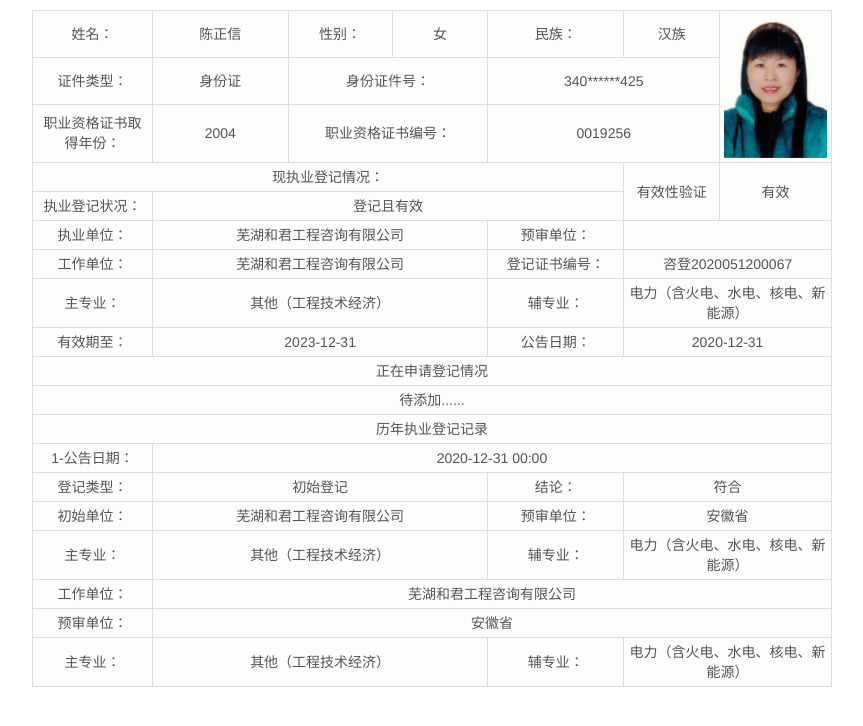
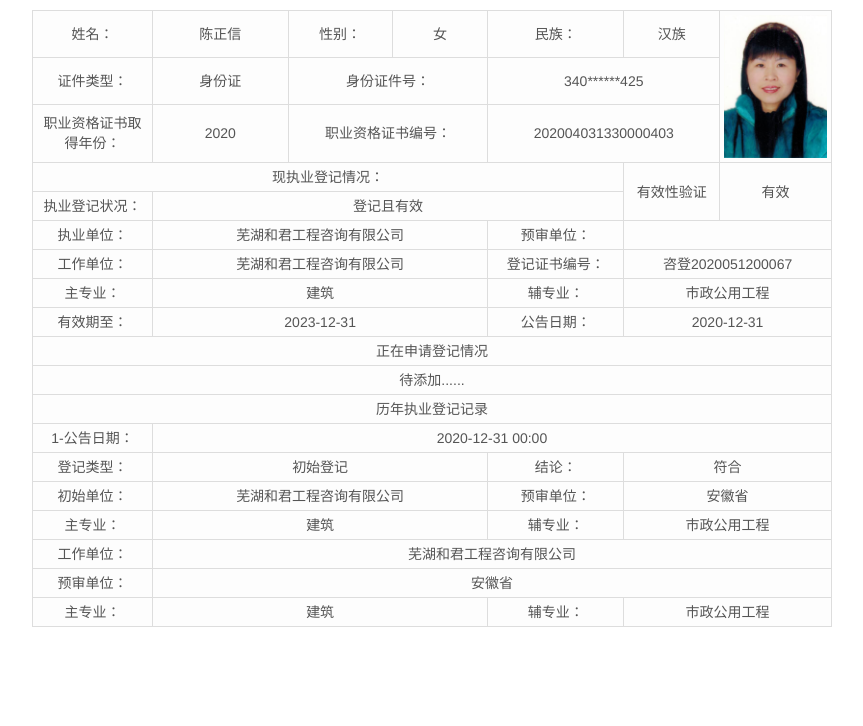
Before and after one commit to 321324533/czx, a plain HTML site: page index.html in a window 1280 px wide. Shown: the whole page, without its empty margins (68-931 px from the left). Drawn offline with Linux system fonts and the light colour scheme.

Commit message:
陈正信个人主页

```diff
--- a/index.html
+++ b/index.html
@@ -41,9 +41,9 @@
 			</tr>
 			<tr>
 				<td height="30px">职业资格证书取得年份：</td>
-				<td>2004</td>
+				<td>2020</td>
 				<td colspan="2">职业资格证书编号：</td>
-				<td colspan="2">0019256</td>
+				<td colspan="2">202004031330000403</td>
 			</tr>
 			<tr>
 				<td colspan="5" align="center">现执业登记情况：</td>
@@ -76,9 +76,9 @@
 			</tr>
 			<tr>
 				<td>主专业：</td>
-				<td colspan="3">其他（工程技术经济）</td>
+				<td colspan="3">建筑</td>
 				<td>辅专业：</td>
-				<td colspan="2">电力（含火电、水电、核电、新能源）</td>
+				<td colspan="2">市政公用工程</td>
 			</tr>
 			<tr>
 				<td>有效期至：</td>
@@ -121,9 +121,9 @@
 					</tr>
 					<tr>
 						<td>主专业：</td>
-						<td colspan="3">其他（工程技术经济）</td>
+						<td colspan="3">建筑</td>
 						<td>辅专业：</td>
-						<td colspan="2">电力（含火电、水电、核电、新能源）</td>
+						<td colspan="2">市政公用工程</td>
 					</tr>
 
 					<tr>
@@ -136,9 +136,9 @@
 					</tr>
 					<tr>
 						<td>主专业：</td>
-						<td colspan="3">其他（工程技术经济）</td>
+						<td colspan="3">建筑</td>
 						<td>辅专业：</td>
-						<td colspan="2">电力（含火电、水电、核电、新能源）</td>
+						<td colspan="2">市政公用工程</td>
 					</tr>
 
 		</table>
```
Also changed, not shown: 母.jpg (added).
